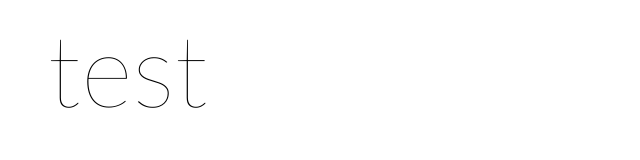
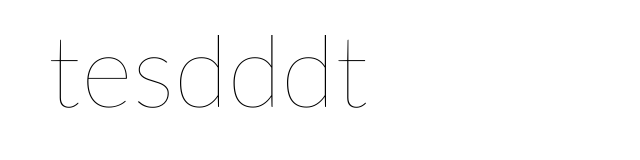
Before and after one commit to bluefalcon1029/roxic8.github.io, a plain HTML site: page index.html in a window 1280 px wide. Shown: the whole page, without its empty margins (0-640 px from the left). Drawn offline with Linux system fonts and the light colour scheme.

Commit message:
Update index.html

```diff
--- a/index.html
+++ b/index.html
@@ -17,7 +17,7 @@
 </style>
 </head>
 <body>
-  <div class="thin">test</div>
+  <div class="thin">tesdddt</div>
 
 </body>
 </html>
```
